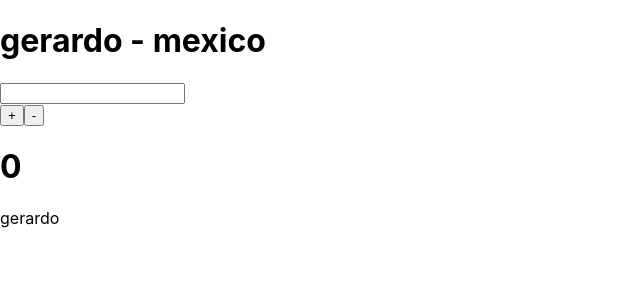
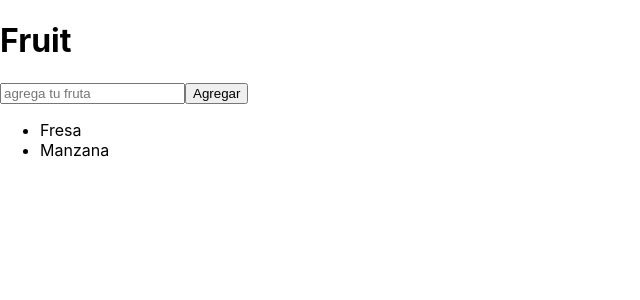
Before and after one commit to EdValenzuela/fundamentos-redux, a React (Create React App) app: page / in a window 1280 px wide. Shown: the top 300 px of the page, without its empty margins (0-640 px from the left). Built offline with nearby package versions, Linux system fonts and the light colour scheme.

Commit message:
🎨 gestión de estados con arrays

```diff
--- a/src/App.js
+++ b/src/App.js
@@ -1,7 +1,8 @@
 import React from 'react'
 import { Provider } from 'react-redux'
-import Counter from './Components/Counter'
-import Info from './Components/Info'
+import Fruits from './Components/Fruits'
+/* import Counter from './Components/Counter'
+import Info from './Components/Info' */
 
 import store from './redux/store'
 
@@ -9,8 +10,9 @@ const App = () => {
   return (
     <Provider store={store}>
       <div>
-        <Info />
-        <Counter />
+        {/* <Info />
+        <Counter /> */}
+        <Fruits />
       </div>
     </Provider>
   )
--- /dev/null
+++ b/src/Components/Fruits.js
@@ -0,0 +1,52 @@
+import React from 'react'
+import { connect } from 'react-redux'
+import { addFruit } from '../redux/actions/fruitsAction'
+
+
+const Fruits = ({fruits, addFruit}) => {
+
+    const handleSubmit = e =>{
+        e.preventDefault();
+        const fruit = e.target[0].value;
+
+        e.target[0].value = '';
+        addFruit(fruit);
+
+
+    }
+
+    return (
+        <div>
+           <h1>Fruit</h1>
+           <form onSubmit={handleSubmit}>
+               <input
+                type="text"
+                placeholder="agrega tu fruta"
+                />
+                <button type="submit">
+                    Agregar
+                </button>
+           </form>
+           <ul>
+               {fruits.map( (item, i) => (
+                   <li key={item + i}>{item}</li>
+               ))}
+           </ul>
+        </div>
+    )
+}
+
+const mapStateToProps = state => {
+    console.log(state);
+    return{
+       fruits: state.fruits
+    }
+}
+
+const mapDispatchToProps = dispatch => {
+    return{
+        addFruit : fruit => dispatch(addFruit(fruit))
+    }
+}
+
+export default connect(mapStateToProps, mapDispatchToProps)(Fruits)
--- /dev/null
+++ b/src/redux/actions/fruitsAction.js
@@ -0,0 +1,9 @@
+
+export const ADD_FRUIT = 'ADD_FRUIT';
+
+export const addFruit = fruit => ({
+    type: ADD_FRUIT,
+    payload:{
+        fruit
+    }
+})
--- /dev/null
+++ b/src/redux/reducers/fruitReducer.js
@@ -0,0 +1,23 @@
+import { ADD_FRUIT } from "../actions/fruitsAction";
+
+const initialState = [
+    'Fresa',
+    'Manzana'
+]
+
+const fruits = (state = initialState, action) => {
+    switch (action.type) {
+        case ADD_FRUIT:
+
+            //return state.concat(action.payload.fruit)
+            return [
+                action.payload.fruit,
+                ...state
+            ]
+
+        default:
+            return state;
+    }
+}
+
+export default fruits
--- a/src/redux/reducers/index.js
+++ b/src/redux/reducers/index.js
@@ -1,8 +1,10 @@
 import { combineReducers } from 'redux'
 import counter from './counterReducer'
 import user from './userReducer'
+import fruits from './fruitReducer'
 
 export default combineReducers({
     counter,
-    user
+    user,
+    fruits
 })
```
